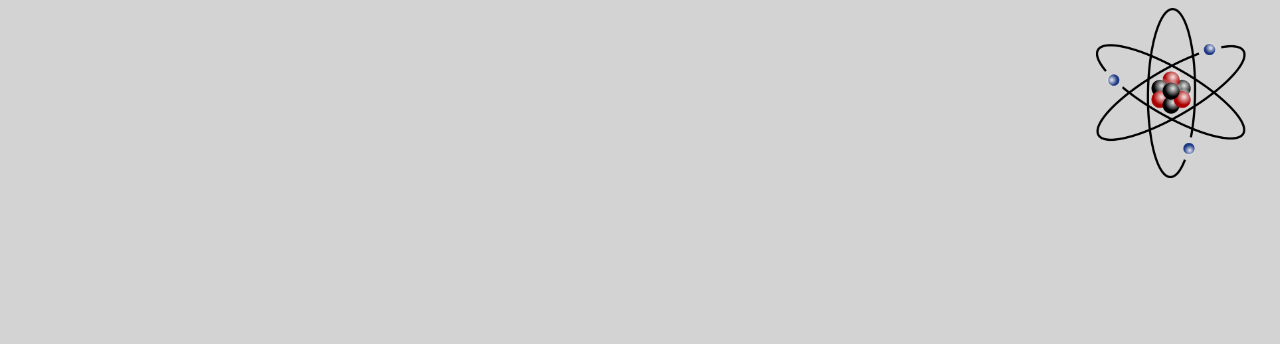
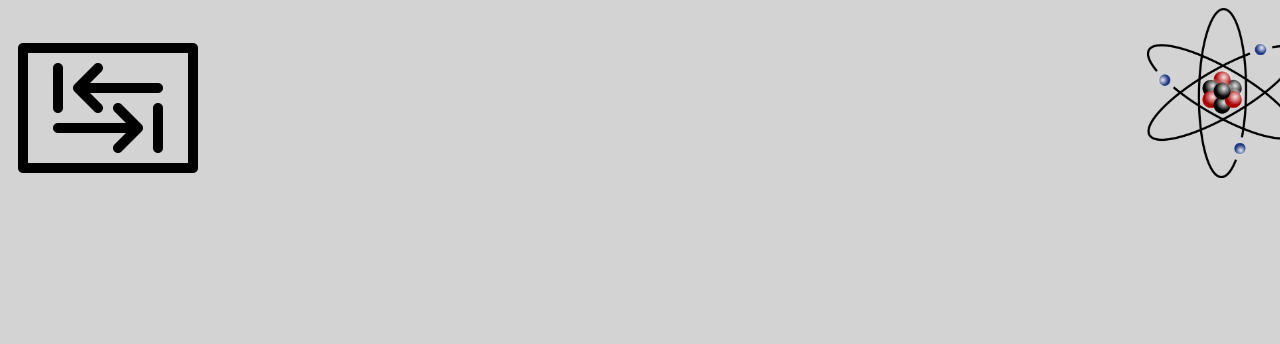
Before and after one commit to thelifeQuest/step1To2, a plain HTML site: page index.html in a window 1280 px wide. Shown: the top 344 px of the page. Drawn offline with Linux system fonts and the light colour scheme.

Commit message:
Add files via upload

```diff
--- a/index.html
+++ b/index.html
@@ -10,7 +10,8 @@
 
 <body>
     <div class="mainDiv">
-        <img src="proton.jpg" alt="proton" class="images firstImage" onclick="help()">
+        <img src="proton.jpg" alt="hint1_Proton" class="images firstImage" onclick="help()">
+        <img src="hint_2.png" alt="hint_2_tab" class="images secondImage" ondblclick="secondHint()">
 
     <div class="container">
         <p id="arrivButton">I HAVE ARRIVED</p>
--- a/script.js
+++ b/script.js
@@ -1,4 +1,3 @@
-
 function arriving(){
     var arriv= prompt("0!=?")
     if(arriv== 1){
@@ -16,6 +15,9 @@ function arriving(){
 function help(){
 alert("If you just focus on the smallest details, you never get the big picture right.");
 
+}
+function secondHint(){
+  alert("Maybe you should have a look around the website without a mouse?");
 }
 
 function myFunction(x) {
@@ -51,4 +53,3 @@ document.getElementById("output").innerText="Try again";
 
 
 //Denis is a kind and loving person.
-// Btw Denis, this is what the code would look like, if I didn't wanna make it easy for you and my boii Haydar. "function arriving(){var arriv=prompt("0!=?")if(arriv==1){document.getElementById("arrivButton").style.fontSize="40px";document.getElementById("arrivButton").innerHTML="Welcome, We've been waiting on you.";document.getElementById("btn1").style.display="none";document.getElementById("btn2").style.display="none";console.log("org.x@domain?")}}function help(){alert("If you just focus on the smallest details, you never get the big picture right.")}function myFunction(x){if(x.matches){document.querySelector(".container").style.display="none";document.querySelector(".images").style.display="none";document.getElementById("mobile1").style.display="inline"}}var x=window.matchMedia("(max-width: 650px)");myFunction(x);x.addListener(myFunction);function mailChecker(){var Mail=document.getElementById("emailInput").value;if(Mail=="org.x@protonmail.com"){document.getElementById("output").innerText="Change the path of this Website to vita"}else{document.getElementById("output").innerText="Try again"}}"
--- a/style.css
+++ b/style.css
@@ -22,11 +22,15 @@ body{
     margin-top: 20px;
 }
 
+.images{
+    position: absolute;
+}
+
 .firstImage{
     width: 150px;
-    position: absolute;
-    padding-left: 85%;
+    margin-left: 89%;
 }
+
 
 #mobile1{
     size: 200px;
```
Also changed, not shown: hint_2.png (added).
